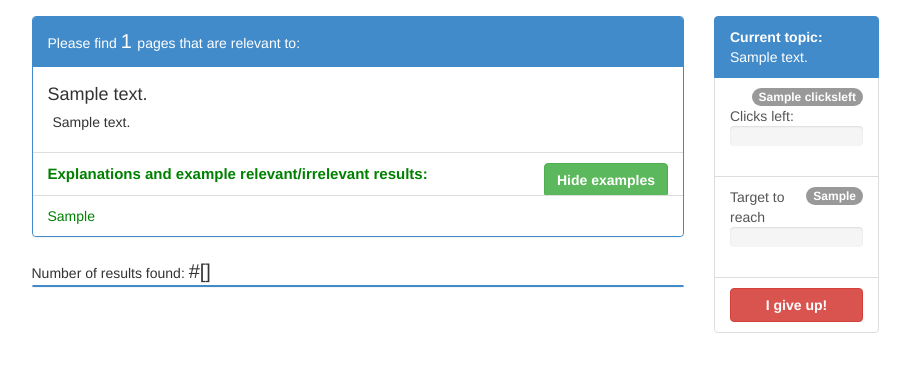
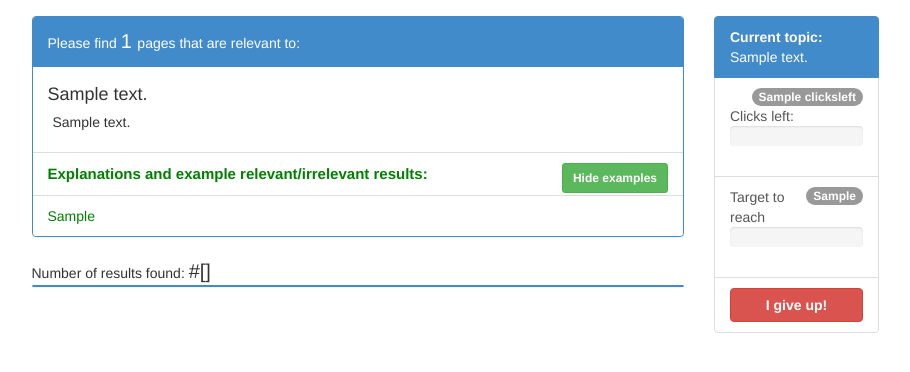
Before and after one commit to jiyinhe/fedweb_ui, a Django app: template fw_userstudy/templates/fedtask/task_base.html in a window 1280 px wide. Shown: the part 54-426 px from the top of the page, without its empty margins (331-1241 px from the left). Run offline with Django 3.2, Linux system fonts and the light colour scheme; tables that the repository leaves empty hold one stand-in row (values such as "Sample post"); the template is opened without the code that fills it: values that come from a table or form of the project are taken from there, most other values are stand-ins (such as "Sample title", 1, 10 or a date in 2020); parts of the project's set-up code (start-up, migrations or seed data) failed here and were passed over; some libraries are stand-ins or nearby versions.

Commit message:
modified:   templates/fedtask/task_base.html

```diff
--- a/fw_userstudy/templates/fedtask/task_base.html
+++ b/fw_userstudy/templates/fedtask/task_base.html
@@ -66,7 +66,7 @@
 			</div>
 			<div data-ilpslogging-groupid='examplepanel' class="list-group">
 				<div data-ilpslogging-groupid='examplepanel' id="desc_example" class="list-group-item example_desc">Explanations and example relevant/irrelevant results:
-					<span data-ilpslogging-groupid='examplepanel' id="hide_examples" class="btn btn-success pull-right" data-toggle="collapse" data-target="#example">
+					<span data-ilpslogging-groupid='examplepanel' id="hide_examples" class="btn btn-sm btn-success pull-right" data-toggle="collapse" data-target="#example">
 						<b>Hide examples</b>
 					</span>
 				</div>
```
